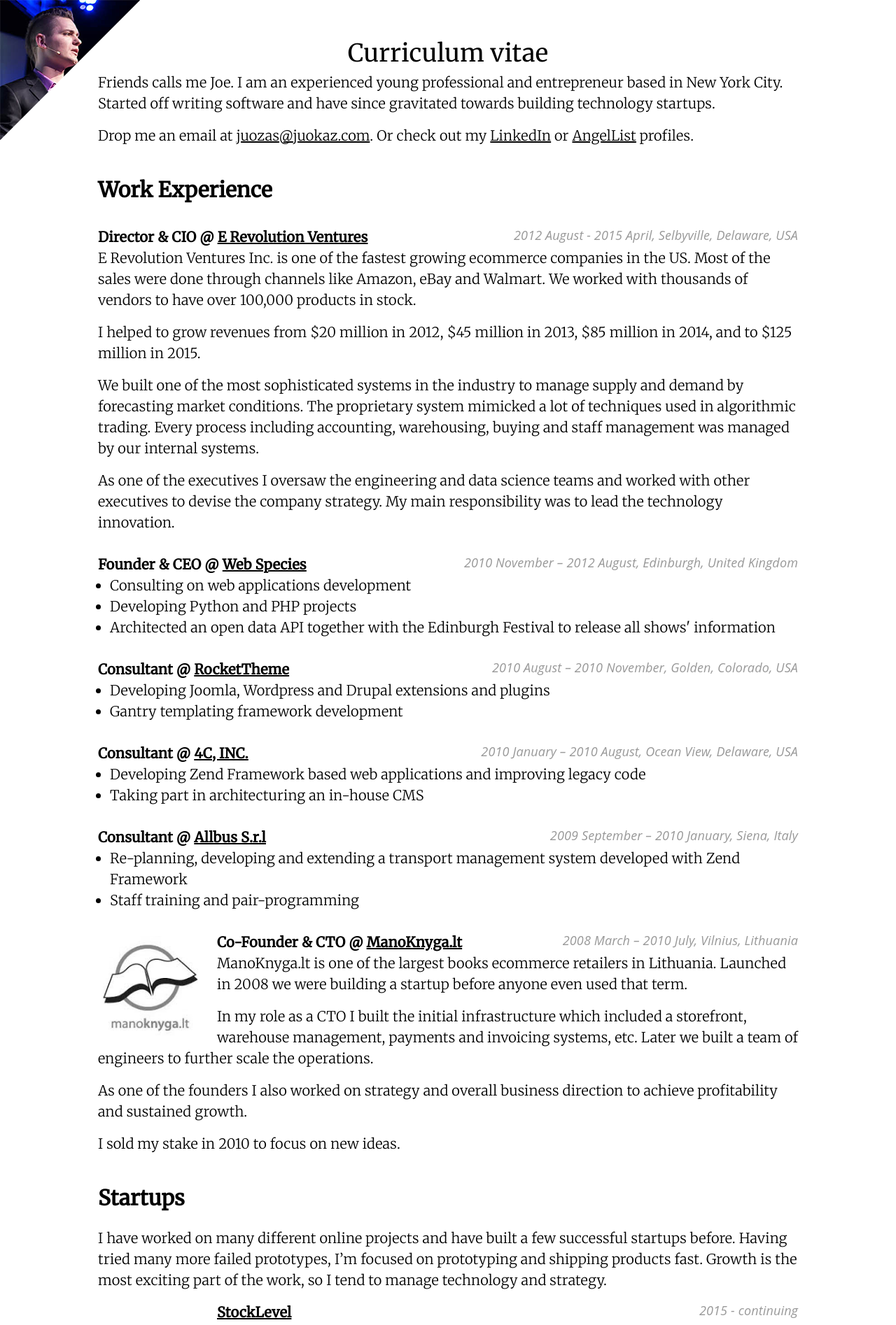
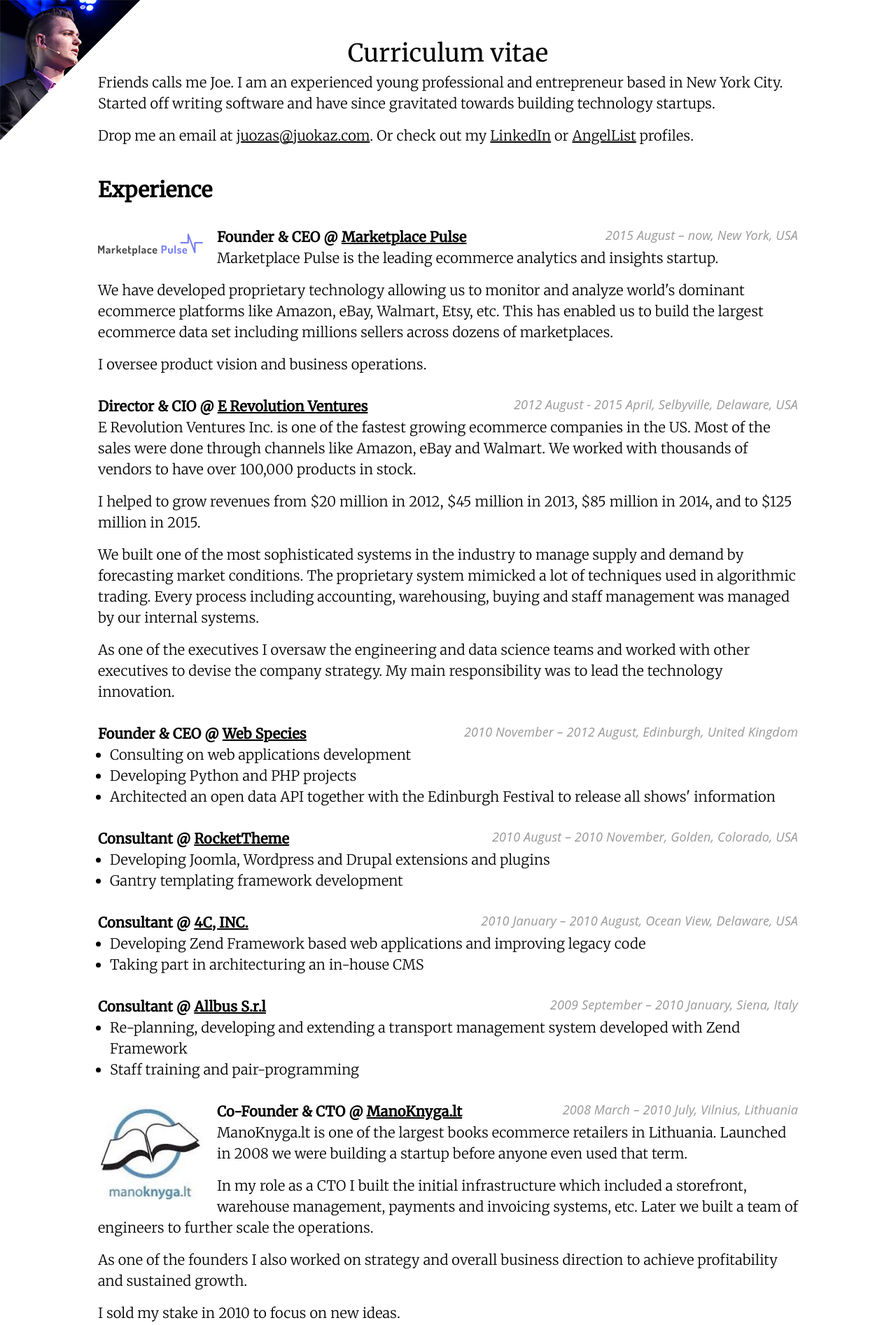
Before and after one commit to juokaz/juokaz.com, a Jekyll site: the page built from cv.html, in a window 1280 px wide. Shown: the top 1894 px of the page at 70% size. Built offline with Jekyll 4.4.1, drawn with Linux system fonts in a browser that asks for light colours; some of the changed text lies outside the part shown.

Commit message:
Add Marketplace Pulse to cv

```diff
--- a/cv.html
+++ b/cv.html
@@ -17,7 +17,13 @@
     Or check out my <a href="http://www.linkedin.com/in/juozas">LinkedIn</a> or <a href="http://angel.co/juokaz">AngelList</a> profiles.
 </p>
 
-<h2>Work Experience</h2>
+<h2>Experience</h2>
+
+<img src="/images/marketplacepulse.png" alt='Marketplace Pulse' class="logo" />
+<h3 class="margin-top">Founder & CEO @ <a href="https://www.marketplacepulse.com/">Marketplace Pulse</a><span>2015 August – now, New York, USA</span></h3>
+<p>Marketplace Pulse is the leading ecommerce analytics and insights startup.</p>
+<p>We have developed proprietary technology allowing us to monitor and analyze world's dominant ecommerce platforms like Amazon, eBay, Walmart, Etsy, etc. This has enabled us to build the largest ecommerce data set including millions sellers across dozens of marketplaces.</p>
+<p>I oversee product vision and business operations.</p>
 
 <h3 class="margin-top">Director & CIO @ <a href="http://www.erevolutionventures.com/">E Revolution Ventures</a><span>2012 August - 2015 April, Selbyville, Delaware, USA</span></h3>
 <p>E Revolution Ventures Inc. is one of the fastest growing ecommerce companies in the US. Most of the sales were done through channels like Amazon, eBay and Walmart. We worked with thousands of vendors to have over 100,000 products in stock.</p>
@@ -50,7 +56,7 @@
     <li>Staff training and pair-programming</li>
 </ul>
 
-<img src="/images/manoknyga.jpg" alt='ManoKnyga' class="logo grayscale" />
+<img src="/images/manoknyga.jpg" alt='ManoKnyga' class="logo" />
 <h3 class="margin-top">Co-Founder & CTO @ <a href="http://www.manoknyga.lt/">ManoKnyga.lt</a><span>2008 March – 2010 July, Vilnius, Lithuania</span></h3>
 <p>ManoKnyga.lt is one of the largest books ecommerce retailers in Lithuania. Launched in 2008 we were building a startup before anyone even used that term.</p>
 <p>In my role as a CTO I built the initial infrastructure which included a storefront, warehouse management, payments and invoicing systems, etc. Later we built a team of engineers to further scale the operations.</p>
@@ -64,26 +70,26 @@
     I have worked on many different online projects and have built a few successful startups before. Having tried many more failed prototypes, I’m focused on prototyping and shipping products fast. Growth is the most exciting part of the work, so I tend to manage technology and strategy.
 </p>
 
-<img src="/images/stocklevel.png" alt='StockLevel' class="logo grayscale" />
-<h3><a href="http://www.stocklevel.com/">StockLevel</a><span>2015 - continuing</span></h3>
-<p>Private wholesale marketplace. Helps manufacturers manage all the retailers they sell to. Allows retailers to buy more effectively, as if buying from Amazon.com. Yet still provides tools for data sharing, integration with other systems and forecasting. Outcome is still developing.</p>
+<img src="/images/stocklevel.png" alt='StockLevel' class="logo" />
+<h3>StockLevel B2B<span>2015</span></h3>
+<p>Private wholesale marketplace. The goal was to automate and standardize information exchange between manufacturers and retailers. It helps manufacturers manage all the retailers they sell to, and allows retailers to buy more effectively, as if buying from Amazon.com. Ultimately, it removes endless phone calls, email threads and fax messages. Failed to gain traction after the sales team talked to hundreds of manufacturers.</p>
 
 <div style="clear: both;"></div>
 
-<img src="/images/conferencus.png" alt='Conferencus' class="logo grayscale" />
+<img src="/images/conferencus.png" alt='Conferencus' class="logo" />
 <h3><a href="http://juokaz.github.io/conferencus.com">Conferencus</a><span>2014</span></h3>
-<p>Conferences material, like slides and video, sharing platform. Similar to SlideShare and SpeakerDeck. Gained some traction, but could not foresee a business model, as all the content was user generated and hard to monetize. Decided to <a href="https://github.com/juokaz/conferencus.com">open source it</a> as free-content platforms are not sustainable in a long run.</p>
+<p>Conferences' material, like slides and video, sharing platform. Similar to SlideShare and SpeakerDeck, but with many improvements. Gained some traction, but could not foresee a business model as all the content was user generated and hard to monetize. Decided to shut it down as free-content platforms are not sustainable in a long run.</p>
 
 <div style="clear: both;"></div>
 
-<img src="/images/azureplus.png" alt='Azure+' class="logo grayscale" />
+<img src="/images/azureplus.png" alt='Azure+' class="logo" />
 <h3>Azure+<span>2011</span></h3>
-<p>A PHP application hosting platform built on top of Microsoft Azure cloud infrastructure. Similar to Heroku, but for PHP which was not getting supported by most of the platforms at the time. Built a prototype, pitched and demoed to PHP developers and Microsoft staff. Ended up closing and <a href="https://github.com/juokaz/azureplus">open sourcing it</a> after learning that Microsoft is building a competing product.</p>
+<p>A PHP application hosting platform built on top of Microsoft Azure cloud infrastructure. The goal was to make hosting applications on Azure much easier, by removing all the complexity Azure had at the time. Built a prototype, pitched and demoed to PHP developers and Microsoft staff. Ended up shutting it down after learning that Microsoft is building a competing product.</p>
 
 <div style="clear: both;"></div>
 
 <a name="sellerscout"></a>
-<img src="/images/sellerscout.png" alt='SellerScout' class="logo grayscale" />
+<img src="/images/sellerscout.png" alt='SellerScout' class="logo" />
 <h3><a href="http://juokaz.github.io/sellerscout">SellerScout</a><span>2011</span></h3>
 <p>Competition tracking and analysis tool for ecommerce retailers. Collects products' historical price and supply information in any number of competing stores. Helps with pricing strategies and buying. Was too difficult to scale to work for everyone, decided to close it and instead use it for private cases.</p>
 
@@ -94,7 +100,7 @@
 
 <p>I have travelled the world talking about technical and business topics. From Japan and India to most countries in Europe, to the US and Canada. In front of small audiences at local user-groups to thousands of people at large international events. Full list of <a href="/conferences.html">previous and upcoming talks</a>.</p>
 
-<img src="/images/whiskyweb.png" alt='Whisky Web' class="logo grayscale" />
+<img src="/images/whiskyweb.png" alt='Whisky Web' class="logo" />
 <h3><a href="http://www.whiskyweb.co.uk/">Whisky Web</a><span>2012-2013</span></h3>
 <p>While living in Edinburgh, Scotland I co-founded a two-day conference for web developers called Whisky Web. With a group of people we organized a ~150 people conference for two years, with Whisky Web II happening in 2013.</p>
 <p>It was focused on web technology topics, recreational activities and Scottish traditions. The speaker list included people from all over Europe and the US, with speakers from big companies like Facebook and Google. In 2013 the conference venue was an old castle just outside of Edinburgh.</p>
--- a/index.html
+++ b/index.html
@@ -10,10 +10,10 @@
 
     <h1>Juozas <em>"Joe"</em> Kaziukėnas</h1>
     <p>
-        Friends calls me Joe. I am an experienced young professional and entrepreneur based in New York City. Started off writing software and have since gravitated towards building technology startups.
+        Friends calls me Joe. I am an entrepreneur based in New York City. Started off writing software and have since gravitated towards building technology startups.
     </p>
     <p>
-        I'm currently working on a few startups, but I'm always looking for new ideas to consult or invest into.
+        I'm currently working on <a href="https://www.marketplacepulse.com/">Marketplace Pulse</a> and a few other startups, but I'm always looking for new ideas to advise or invest into.
     </a>
     <p>
         I have <a href="cv.html">worked on</a> many different online projects and have built a few successful ones before. Having tried many more failed prototypes, I’m focused on shipping products fast.
--- a/style.css
+++ b/style.css
@@ -25,7 +25,7 @@
 img.left { float: left; }
 img.right { float: right; }
 img.center { margin-left: auto; margin-right: auto; display: block; }
-img.logo { width: 150px; height: 150px; margin-right: 20px; margin-top: 20px; float: left; }
+img.logo { max-width: 150px; max-height: 150px; margin-right: 20px; margin-top: 20px; margin-bottom: 20px; float: left; }
 blockquote { margin-top: 10px; margin-bottom: 10px; margin-left: -13px; padding-left: 10px; border-left: 3px solid #ccc; font-style: italic; }
 
 .photos { margin: 0 auto; padding: 0; overflow: hidden; }
```
Also changed, not shown: images/azureplus.png, images/conferencus.png, images/manoknyga.jpg, images/marketplacepulse.png (added), images/sellerscout.png, images/stocklevel.png.
